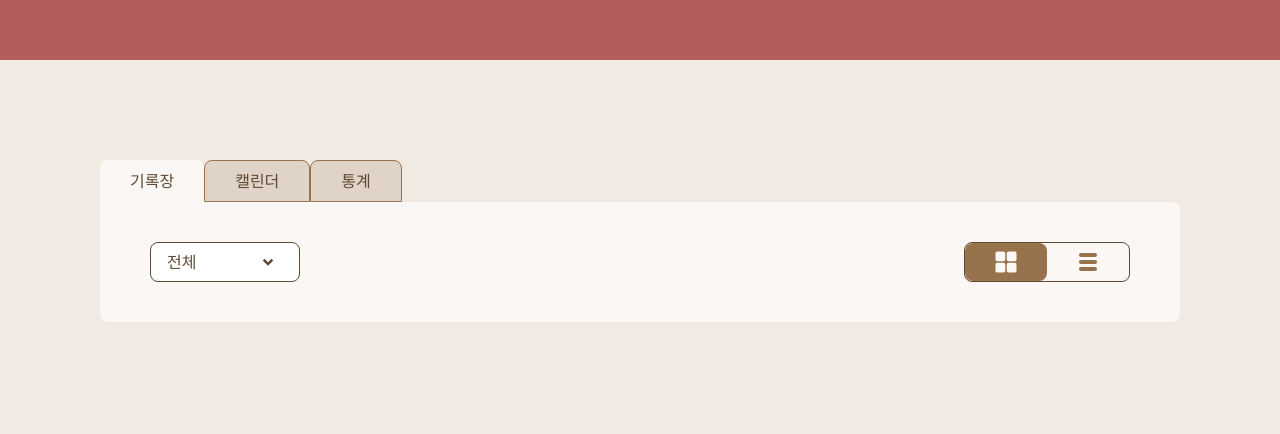
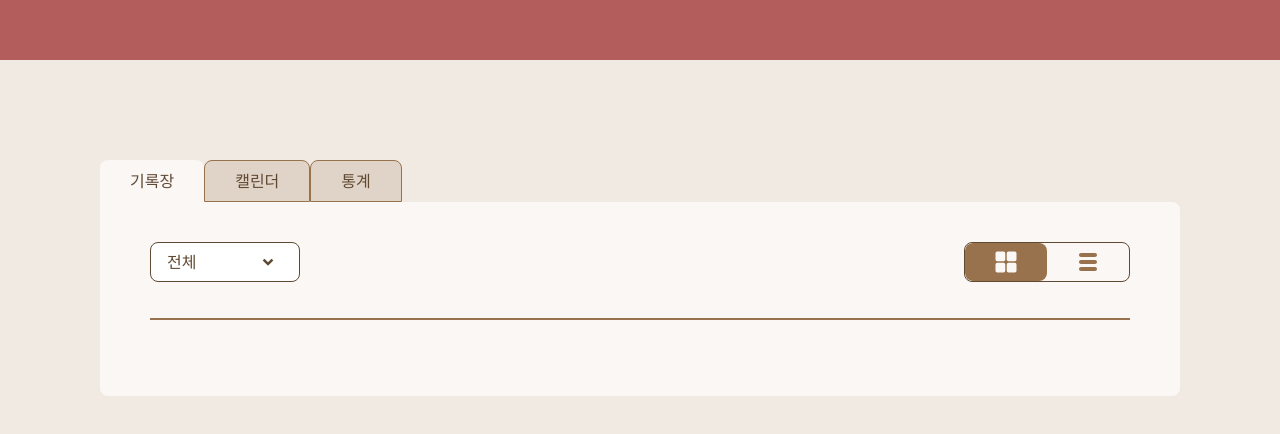
Before and after one commit to Sonjieun2/MediaDiary, a React (Vite) app: page / in a window 1280 px wide. Shown: the top 434 px of the page. Built offline with nearby package versions, Linux system fonts and the light colour scheme.

Commit message:
메인화면 구분선 추가

```diff
--- a/src/app/page.jsx
+++ b/src/app/page.jsx
@@ -45,6 +45,7 @@ export default function Main() {
 
         {/* 메인 구역 */}
         <div className="flex flex-col w-full px-[50px] py-[40px] bg-beige-400 rounded-tr-lg rounded-b-lg">
+          {/* 상단 메뉴 선택 버튼 */}
           <div className="flex flex-row justify-between">
             <Dropdown
               options={options}
@@ -79,6 +80,9 @@ export default function Main() {
               ))}
             </div>
           </div>
+
+          {/* 구분선 */}
+          <div className="w-full my-9 border-[1px] border-beige-700"></div>
         </div>
       </div>
     </div>
```
